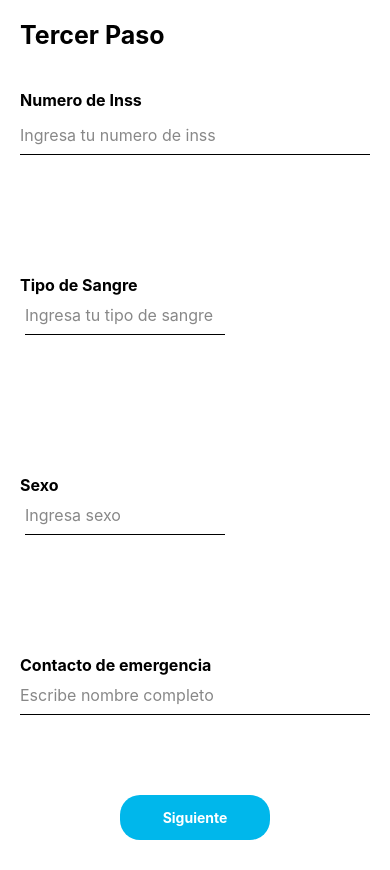
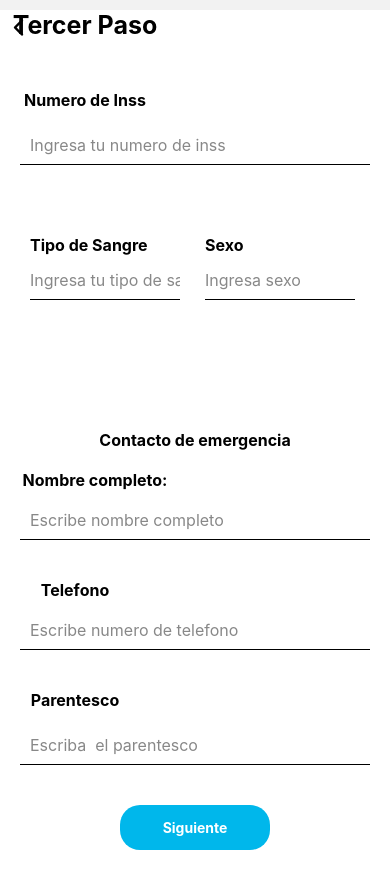
Before and after one commit to MedicalControl/MC_Mobile, a React Native app: screen /Register_3 in a window 390 px wide. Built offline with nearby package versions, Linux system fonts and the light colour scheme.

Commit message:
register-work

```diff
--- a/src/presentation/screens/Login/LoginScreen.tsx
+++ b/src/presentation/screens/Login/LoginScreen.tsx
@@ -9,7 +9,7 @@ interface IFormInput {
   email: string;
   password: string;
 }
-//validacion de errores de login screen
+//validacion de errores de login screen con melanie code
 export const LoginScreen = () => {
 
   const { control, handleSubmit, formState: { errors } } = useForm<IFormInput>();
@@ -138,7 +138,7 @@ const styles = StyleSheet.create({
   },
   input: {
 
-    paddingHorizontal: 35,
+    paddingHorizontal: 40,
     fontSize: 14,
     color: 'black',
     width: 250,
@@ -149,12 +149,12 @@ const styles = StyleSheet.create({
     height: 45,
     borderColor: '#ccc',
     borderWidth: 1,
-    borderRadius: 20,
+    borderRadius: 18,
     paddingLeft: 38,
     paddingRight: 10,
   },
   input2: {
-    paddingHorizontal: 40,
+    paddingHorizontal: 35,
     fontSize: 14,
     color: 'black',
     width: 250,
@@ -165,7 +165,7 @@ const styles = StyleSheet.create({
     height: 45,
     borderColor: '#ccc',
     borderWidth: 1,
-    borderRadius: 20,
+    borderRadius: 18,
     paddingLeft: 40,
     paddingRight: 10,
 
@@ -173,7 +173,7 @@ const styles = StyleSheet.create({
   button: {
     height: 45,
     backgroundColor: '#26A699',
-    borderRadius: 20,
+    borderRadius: 18,
     justifyContent: 'center',
     alignItems: 'center',
     width: 170,
@@ -212,7 +212,7 @@ const styles = StyleSheet.create({
 
     marginTop: 7,
     position: 'absolute',
-    left: 105, // Alineación del ícono dentro del TextInput
+    left: 100,
     top: 10,
 
 
@@ -220,7 +220,7 @@ const styles = StyleSheet.create({
   icon2: {
     marginTop: 3,
     position: 'absolute',
-    left: 103, // Alineación del ícono
+    left: 100,
     top: 10,
 
   },
--- a/src/presentation/screens/Register/RegisterScreen_1.tsx
+++ b/src/presentation/screens/Register/RegisterScreen_1.tsx
@@ -4,16 +4,49 @@ import { globalStyles } from '../../theme/theme';
 import { PrimaryButton } from '../../components/shared/PrimaryButton'
 import { useNavigation, type NavigationProp } from '@react-navigation/native'
 import { type RootStack } from '../../routes/StackNavigator';
+import Icon from 'react-native-vector-icons/Ionicons';
+import { Alert } from 'react-native';
+
+//se añadio iconos hoy
+//listop
 
 export const RegisterScreen_1 = () => {
     const navigation = useNavigation<NavigationProp<RootStack>>();
     const [nombres, setNombres] = useState('');
     const [apellidos, setApellidos] = useState('');
+    const [telefono, setTelefono] = useState('');
     const [cedula, setCedula] = useState('');
-    const [telefono, setTelefono] = useState('');
+
+        const handleCedulaChange = (text: string) => {
+
+            const formattedText = text.replace(/[^a-zA-Z0-9-]/g, '');
+
+
+            setCedula(formattedText);
+
+
+            const regex = /^[a-zA-Z]{4}-\d{6}-\d{4}$/;
+            if (formattedText.length === 17 && !regex.test(formattedText)) {
+                Alert.alert('Formato incorrecto', 'Por favor, ingresa una cédula en el formato 000-000000-0000.');
+            }
+        };
+    const handleTelefonoChange = (text: string) => {
+
+        const formattedText = text.replace(/[^0-9]/g, '');
+
+
+        setTelefono(formattedText);
+
+
+        if (formattedText.length > 8) {
+            Alert.alert('Número demasiado largo', 'El número de teléfono debe tener 8 dígitos.');
+        }
+    };
 
     return (
         <View style={globalStyles.container2}>
+            <Icon name="chevron-back" size={25} color="black" style={styles.icon}
+            onPress={() => navigation.navigate('Login')} />
             <Text style={globalStyles.tittle}>Primer Paso</Text>
             <Text style={globalStyles.label}>Nombres</Text>
 
@@ -38,7 +71,8 @@ export const RegisterScreen_1 = () => {
                 placeholder="Ingresa tu numero de cedula"
                 placeholderTextColor="#888"
                 value={cedula}
-                onChangeText={text => setCedula(text)}
+                onChangeText={handleCedulaChange}
+                maxLength={17}
             />
             <Text style={globalStyles.label4}>Telefono</Text>
             <TextInput
@@ -46,7 +80,9 @@ export const RegisterScreen_1 = () => {
                 placeholder="Ingresa tu numero de telefono"
                 placeholderTextColor="#888"
                 value={telefono}
-                onChangeText={text => setTelefono(text)}
+                onChangeText={handleTelefonoChange}
+                maxLength={8}
+                keyboardType="numeric"
             />
 
             <PrimaryButton
@@ -56,3 +92,12 @@ export const RegisterScreen_1 = () => {
         </View>
     )
 }
+const styles=StyleSheet.create({
+//icono de arriba con navegacion
+icon:{
+        marginTop: 11,
+        position: 'absolute',
+        left: 0,
+        top: 14,
+},
+});
--- a/src/presentation/screens/Register/RegisterScreen_2.tsx
+++ b/src/presentation/screens/Register/RegisterScreen_2.tsx
@@ -4,7 +4,10 @@ import { globalStyles } from '../../theme/theme'
 import { PrimaryButton } from '../../components/shared/PrimaryButton'
 import { type NavigationProp, useNavigation } from '@react-navigation/native'
 import type { RootStack } from '../../routes/StackNavigator'
-import { TextInput } from 'react-native'
+import { TextInput,StyleSheet } from 'react-native'
+import Icon from 'react-native-vector-icons/Ionicons';
+
+//poniendo nav de retroceso
 
 export const RegisterScreen_2 = () => {
   const navigation = useNavigation<NavigationProp<RootStack>>();
@@ -16,6 +19,8 @@ export const RegisterScreen_2 = () => {
 
   return (
     <View style={globalStyles.container2}>
+      <Icon name="chevron-back" size={25} color="black" style={styles.icon}
+        onPress={() => navigation.navigate('Register_1')} />
       <Text style={globalStyles.tittle}>Segundo Paso</Text>
       <Text style={globalStyles.label}>Municipio</Text>
 
@@ -58,3 +63,12 @@ export const RegisterScreen_2 = () => {
     </View>
   )
 }
+const styles = StyleSheet.create({
+  //icono de arriba con navegacion
+  icon: {
+    marginTop: 11,
+    position: 'absolute',
+    left: 0,
+    top: 14,
+  },
+});
--- a/src/presentation/screens/Register/RegisterScreen_3.tsx
+++ b/src/presentation/screens/Register/RegisterScreen_3.tsx
@@ -1,11 +1,15 @@
 import React, { useState } from 'react'
-import { Text, View } from 'react-native'
+import { Text, View, StyleSheet } from 'react-native';
 import { PrimaryButton } from '../../components/shared/PrimaryButton'
 import { globalStyles } from '../../theme/theme'
 import { type NavigationProp, useNavigation } from '@react-navigation/native'
-import type {  RootStack } from '../../routes/StackNavigator'
-import { TextInput } from 'react-native'
+import type { RootStack } from '../../routes/StackNavigator'
+import { TextInput } from 'react-native';
+import Icon from 'react-native-vector-icons/Ionicons';
+import { Alert } from 'react-native';
 
+//en este uso mis propios estilos debido a la diferencia!!!
+//añadimos iconos hoy
 export const RegisterScreen_3 = () => {
     const navigation = useNavigation<NavigationProp<RootStack>>();
     const [inss, setInss] = useState('');
@@ -13,50 +17,220 @@ export const RegisterScreen_3 = () => {
     const [sexo, setSexo] = useState('');
     const [name, setName] = useState('');
     const [tel, setTel] = useState('');
+    const [par, setPar] = useState('');
+    const handleTelefonoChange = (text: string) => {
+
+        const formattedText = text.replace(/[^0-9]/g, '');
+
+        setTel(formattedText);
+
+        if (formattedText.length > 8) {
+            Alert.alert('Número demasiado largo', 'El número de teléfono debe tener 8 dígitos.');
+        }
+    };
+
 
 
     return (
-        <View style={globalStyles.container2}>
-
-            <Text style={globalStyles.tittle}>Tercer Paso</Text>
-            <Text style={globalStyles.label}>Numero de Inss</Text>
+        <View style={styles.container}>
+            <Icon name="chevron-back" size={25} color="black" style={styles.icon}
+                onPress={() => navigation.navigate('Register_2')} />
+            <Text style={styles.tittle}>Tercer Paso</Text>
+            <Text style={styles.label}>Numero de Inss</Text>
 
             <TextInput
-                style={globalStyles.input}
+                style={styles.input}
                 placeholder="Ingresa tu numero de inss"
                 placeholderTextColor="#888"
                 value={inss}
                 onChangeText={text => setInss(text)}
             />
-            <Text style={globalStyles.label2}>Tipo de Sangre</Text>
+
+            <View style={styles.horizontalGroup}>
+                <View style={styles.fieldContainer}>
+                    <Text style={styles.label2}>Tipo de Sangre</Text>
                     <TextInput
-                style={globalStyles.input2}
+                        style={styles.input2}
                         placeholder="Ingresa tu tipo de sangre"
                         placeholderTextColor="#888"
                         value={sangre}
                         onChangeText={text => setSangre(text)}
                     />
-            <Text style={globalStyles.label3}>Sexo</Text>
+                </View>
+                <View style={styles.fieldContainer}>
+                    <Text style={styles.label3}>Sexo</Text>
                     <TextInput
-                style={globalStyles.input3}
+                        style={styles.input3}
                         placeholder="Ingresa sexo"
                         placeholderTextColor="#888"
                         value={sexo}
                         onChangeText={text => setSexo(text)}
                     />
-            <Text style={globalStyles.label4}>Contacto de emergencia</Text>
+                </View>
+            </View>
+
+            <Text style={styles.label4}>Contacto de emergencia</Text>
+            <Text style={styles.contact}>Nombre completo:</Text>
             <TextInput
-                style={globalStyles.input4}
+                style={styles.input4}
                 placeholder="Escribe nombre completo"
                 placeholderTextColor="#888"
                 value={name}
                 onChangeText={text => setName(text)}
             />
+            <Text style={styles.tel}>Telefono</Text>
+            <TextInput
+                style={styles.input5}
+                placeholder="Escribe numero de telefono"
+                placeholderTextColor="#888"
+                value={tel}
+                onChangeText={handleTelefonoChange}
+                maxLength={8}
+                keyboardType="numeric"
+            />
+            <Text style={styles.parentesco}>Parentesco</Text>
+            <TextInput
+                style={styles.input6}
+                placeholder="Escriba  el parentesco"
+                placeholderTextColor="#888"
+                value={par}
+                onChangeText={text => setPar(text)}
+            />
+
 
             <PrimaryButton
                 onPress={() => navigation.navigate("Register_4")}
                 label='Siguiente'
             />
         </View>
+
     )
 }
+
+const styles = StyleSheet.create({
+    container: {
+        backgroundColor: "#ffff",
+        flex: 1,
+        justifyContent: 'flex-start',
+        alignItems: 'center',
+        paddingHorizontal: 20,
+        marginTop: 10,
+
+    },
+    horizontalGroup: {
+        flexDirection: 'row',
+        justifyContent: 'space-between',
+        width: '100%',
+        maxWidth: 350,
+        marginVertical: 30, // Mayor separación vertical
+    },
+    fieldContainer: {
+        flex: 1,
+        marginHorizontal: 10,
+    },
+    label: {
+        fontSize: 16,
+        fontWeight: 'bold',
+        marginTop: 20,
+        marginBottom: 15,
+        left: -110,
+    },
+    label2: {
+        fontSize: 16,
+        fontWeight: 'bold',
+        marginBottom: 5,
+    },
+    label3: {
+        fontSize: 16,
+        fontWeight: 'bold',
+        marginBottom: 5,
+    },
+    contact: {
+        fontSize: 16,
+        fontWeight: 'bold',
+        marginBottom: 10,
+        left: -100,
+    },
+    tel: {
+        fontSize: 16,
+        fontWeight: 'bold',
+        marginBottom: 10,
+        left: -120,
+    },
+    parentesco: {
+        fontSize: 16,
+        fontWeight: 'bold',
+        marginBottom: 15,
+        left: -120,
+    },
+    label4: {
+        fontSize: 16,
+        fontWeight: 'bold',
+        marginTop: 60,
+        marginBottom: 20, // Más cerca del último input
+    },
+    input: {
+        height: 40,
+        borderBottomWidth: 1,
+        borderBottomColor: '#000',
+        fontSize: 16,
+        paddingHorizontal: 10,
+        marginBottom: 40,
+        width: 350,
+    },
+    input2: {
+        height: 40,
+        borderBottomWidth: 1,
+        borderBottomColor: '#000',
+        fontSize: 16,
+        marginBottom: 40,
+        width: 150,
+    },
+    input3: {
+        height: 40,
+        borderBottomWidth: 1,
+        borderBottomColor: '#000',
+        fontSize: 16,
+        marginBottom: 40,
+        width: 150,
+    },
+    input4: {
+        height: 40,
+        borderBottomWidth: 1,
+        borderBottomColor: '#000',
+        fontSize: 16,
+        paddingHorizontal: 10,
+        marginBottom: 40,
+        width: 350,
+    },
+    input5: {
+        height: 40,
+        borderBottomWidth: 1,
+        borderBottomColor: '#000',
+        fontSize: 16,
+        paddingHorizontal: 10,
+        marginBottom: 40,
+        width: 350,
+    },
+    input6: {
+        height: 40,
+        borderBottomWidth: 1,
+        borderBottomColor: '#000',
+        fontSize: 16,
+        paddingHorizontal: 10,
+        marginBottom: 40,
+        width: 350,
+    },
+    tittle: {
+        fontSize: 25,
+        fontWeight: 'bold',
+        marginBottom: 30,
+        left: -110,
+    },
+    icon: {
+        marginTop: 11,
+        position: 'absolute',
+        left: 6,
+        top: -7,
+    },
+});
--- a/src/presentation/screens/Register/RegisterScreen_4.tsx
+++ b/src/presentation/screens/Register/RegisterScreen_4.tsx
@@ -4,18 +4,24 @@ import { globalStyles } from '../../theme/theme';
 import { PrimaryButton } from '../../components/shared/PrimaryButton'
 import { type NavigationProp, useNavigation } from '@react-navigation/native'
 import type { RootStack } from '../../routes/StackNavigator'
-import { TextInput } from 'react-native'
+import { TextInput, StyleSheet } from 'react-native'
 import { TouchableOpacity } from 'react-native';
+import Icon from 'react-native-vector-icons/Ionicons';
+
+
+//poniendo icons navegacion
 
 export const RegisterScreen_4 = () => {
     const navigation = useNavigation<NavigationProp<RootStack>>();
     const [sex, setSex] = useState('');
+
     return (
         <View style={globalStyles.container2}>
-
-        <Text style={globalStyles.tittle}>Cuarto Paso</Text>
-        <Text style={globalStyles.label}>Sexualidad</Text>
-          <TextInput
+            <Icon name="chevron-back" size={25} color="black" style={styles.icon}
+                onPress={() => navigation.navigate('Register_3')} />
+            <Text style={globalStyles.tittle}>Cuarto Paso</Text>
+            <Text style={globalStyles.label}>Sexualidad</Text>
+            <TextInput
                 style={globalStyles.input}
                 placeholder="Sexualidad..."
                 placeholderTextColor="#888"
@@ -23,7 +29,8 @@ export const RegisterScreen_4 = () => {
                 onChangeText={text => setSex(text)}
             />
             <Text style={globalStyles.label2}>Imagen</Text>
-              <TouchableOpacity style={globalStyles.opc}>
+            <TouchableOpacity style={globalStyles.opc}>
+                <Icon name="share-outline" size={27} color="white" style={styles.icon1} />
                 <Text style={globalStyles.opcText}>Sube tu imagen aqui</Text>
             </TouchableOpacity>
             <PrimaryButton
@@ -33,3 +40,18 @@ export const RegisterScreen_4 = () => {
         </View>
     )
 }
+const styles = StyleSheet.create({
+    //icono de arriba con navegacion
+    icon: {
+        marginTop: 11,
+        position: 'absolute',
+        left: 0,
+        top: 14,
+    },
+    icon1: {
+        marginTop: 11,
+        position: 'absolute',
+        left: 160,
+        top: 10,
+    },
+});
--- a/src/presentation/theme/theme.ts
+++ b/src/presentation/theme/theme.ts
@@ -53,27 +53,26 @@ export const globalStyles = StyleSheet.create({
     inputContainer: {
         marginTop: 10,
     },
+    //de aca cambie
     label: {
         fontSize: 16,
         fontWeight: 'bold',
-        marginBottom: 5,
+        marginBottom: 15, // Aumenta el margen inferior para las etiquetas
     },
     label2: {
         fontSize: 16,
         fontWeight: 'bold',
-        marginTop: 100,
+        marginTop: 30, // Aumenta el margen superior para label2
     },
     label3: {
         fontSize: 16,
         fontWeight: 'bold',
-        marginTop: 100,
-
+        marginTop: 30, // Aumenta el margen superior para label3
     },
-    label4:
-    {
+    label4: {
         fontSize: 16,
         fontWeight: 'bold',
-        marginTop: 60,
+        marginTop: 30, // Aumenta el margen superior para label4
     },
     input: {
         height: 40,
@@ -81,30 +80,26 @@ export const globalStyles = StyleSheet.create({
         borderBottomColor: '#000',
         fontSize: 16,
         paddingHorizontal: 0,
-        marginBottom: 20,
-        width: 350
+        marginBottom: 80, // Aumenta el margen inferior para el input
+        width: 350,
     },
     input2: {
-
         height: 40,
         borderBottomWidth: 1,
         borderBottomColor: '#000',
         fontSize: 16,
-
-        marginBottom: 40,
-        width: 200,
-        marginHorizontal:5,
+        marginBottom: 80, // Aumenta el margen inferior para input2
+        width: 350,
+        marginHorizontal: 5,
     },
     input3: {
-
         height: 40,
         borderBottomWidth: 1,
         borderBottomColor: '#000',
         fontSize: 16,
-
-        marginBottom: 60,
-        width: 200,
-        marginHorizontal:5,
+        marginBottom: 80, // Aumenta el margen inferior para input3
+        width: 350,
+        marginHorizontal: 5,
     },
     input4: {
         height: 40,
@@ -112,13 +107,13 @@ export const globalStyles = StyleSheet.create({
         borderBottomColor: '#000',
         fontSize: 16,
         paddingHorizontal: 0,
-        marginBottom: 80,
-        width: 350
+        marginBottom: 80, // Aumenta el margen inferior para input4
+        width: 350,
     },
     tittle: {
         fontSize: 25,
         fontWeight: 'bold',
-        marginBottom: 40,
+        marginBottom: 80, // Aumenta el margen inferior para el título
     },
     opc: {
         height: 100,
@@ -128,17 +123,17 @@ export const globalStyles = StyleSheet.create({
         alignItems: 'center',
         width: 350,
         alignSelf: 'center',
-        marginBottom: 400,
-        marginTop: 20,
+        marginBottom: 40, // Aumenta el margen inferior para opc
+        marginTop: 30,
+        borderColor: '#ccc',
+
 
     },
     opcText: {
-
         fontSize: 14,
         color: '#fff',
         fontWeight: 'bold',
-
+        top:10
     },
 
-
 });
```
Lines whose indentation alone changed are shown as unchanged.
